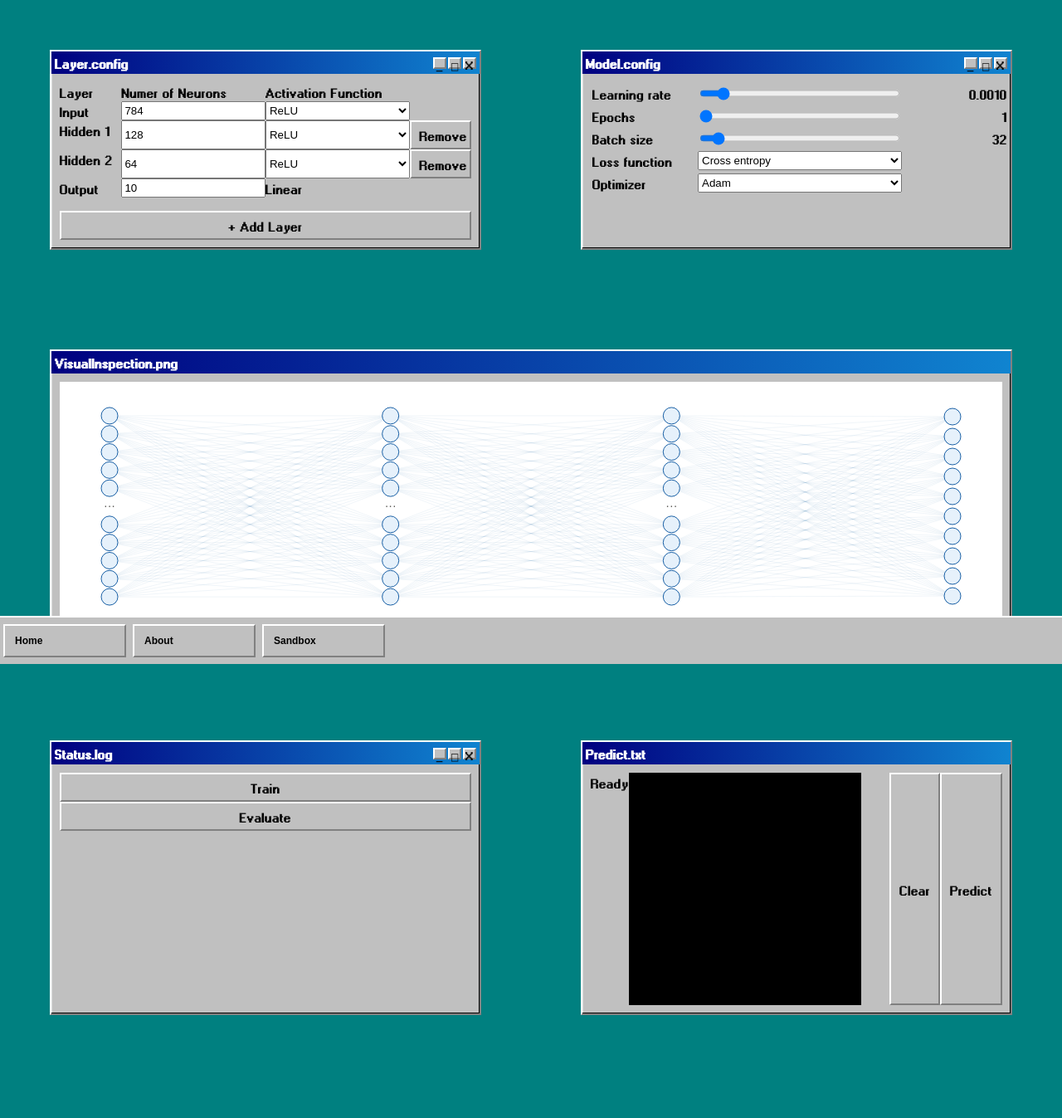
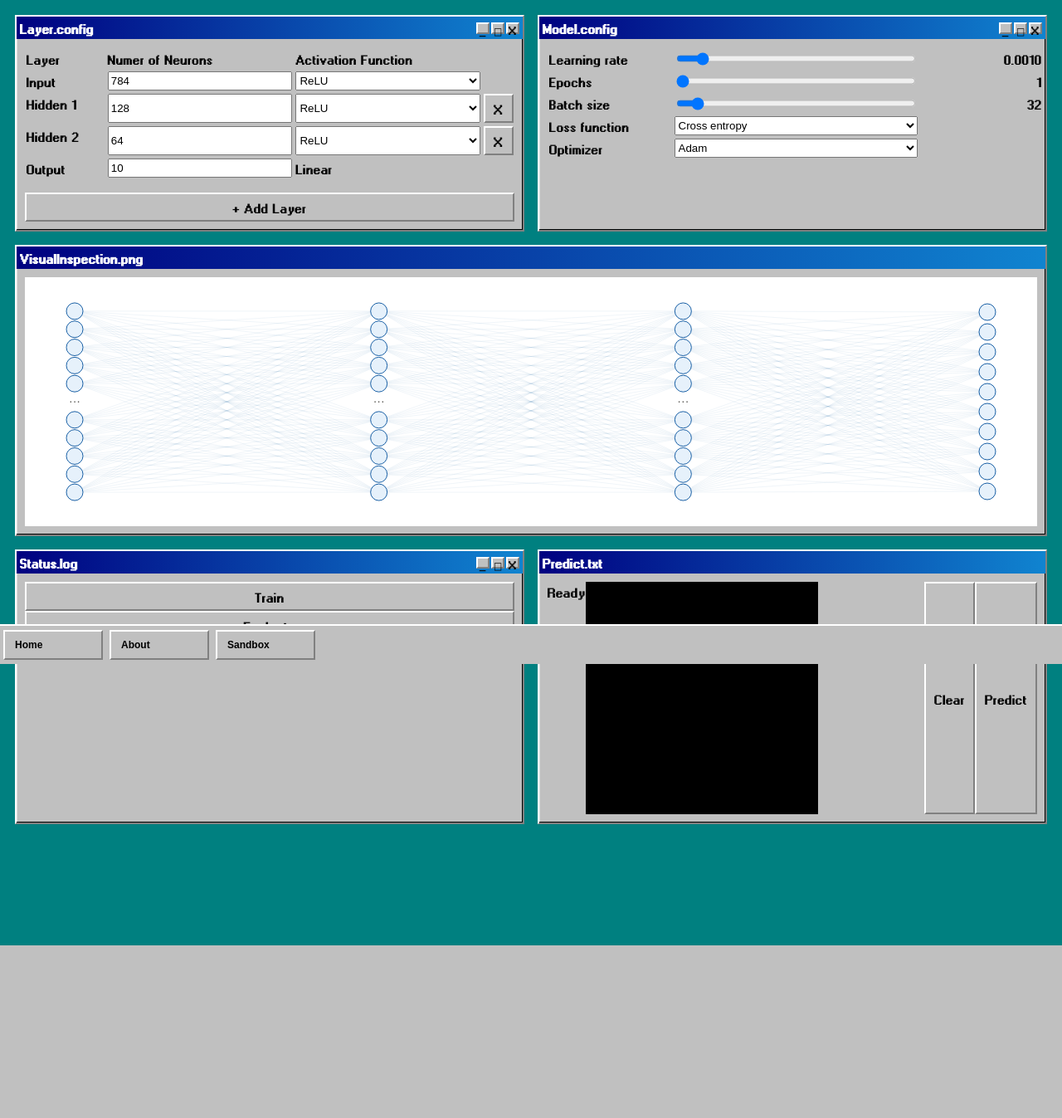
Before and after one commit to jwannamaker/neural-web-tool, a Flask app: page /sandbox/ in a window 1280 px wide. Shown: the whole page at 83% size. After the commit the page ends 1139 px from the top, so only its background shows below. Run offline with Flask 3, Linux system fonts and the light colour scheme; a map, chart or similar area stays blank.

Commit message:
Fix window boxes to be more responsive to window resize events

```diff
--- a/static/js/sandbox.js
+++ b/static/js/sandbox.js
@@ -16,7 +16,7 @@ function addLayerConfigRow(size = 10, activation = 'relu', isInput = false, isOu
                    <option value="tanh"    ${activation === 'tanh' ? 'selected' : ''}>Tanh</option>
                    <option value="linear"  ${activation === 'linear' ? 'selected' : ''}>Linear</option>
                </select>
-               ${!isInput ? '<button class="remove-row-button">Remove</button>' : ''}`}
+               ${!isInput ? '<button class="remove-row-button">X</button>' : ''}`}
     `;
     if (!isInput && !isOutput) {
         row.querySelector('.remove-row-button').addEventListener('click', () => {
--- a/static/style.css
+++ b/static/style.css
@@ -1,6 +1,10 @@
 /* =========================
    Windows 95 Theme
    ========================= */
+
+*, *::before, *::after {
+    box-sizing: border-box;
+}
 
 :root {
     --win-bg: #008080;
@@ -28,6 +32,17 @@ body {
 }
 
 
+/* ---- Page layouts ---- */
+main {
+    padding: 10px 10px 74px;
+}
+
+.page-grid {
+    display: grid;
+    grid-template-columns: 1fr 1fr;
+    gap: 0;
+}
+
 /* ---- Window Container ---- */
 .window {
     background: var(--win-mid);
@@ -39,7 +54,8 @@ body {
         inset -1px -1px 0 var(--win-black),
         inset 1px 1px 0 var(--win-light);
 
-    margin: 60px;
+    margin: 8px;
+    min-width: 0;
 }
 
 /* ---- Title Bar ---- */
@@ -92,6 +108,8 @@ body {
 .window-content {
     display: grid;
     padding: 10px;
+    min-width: 0;
+    overflow: hidden;
 }
 
 .form {
@@ -110,7 +128,9 @@ body {
 .layer-config-row,
 .layer-config-header {
     display: grid;
-    grid-template-columns: 15% 35% 35% 15%;
+    grid-template-columns: 16% 38% 38% fit-content(20px);
+    gap: 4px;
+    padding: 2px;
 }
 
 /* ---- Typography ---- */
--- a/templates/sandbox.html
+++ b/templates/sandbox.html
@@ -7,7 +7,7 @@
 {% endblock %}
 
 {% block content %}
-<div style="display: grid; grid-template-columns: 50% 50%;">
+<div class="page-grid">
 <div class="window">
     <div class="window-title">
         <span>Layer.config</span>
```
